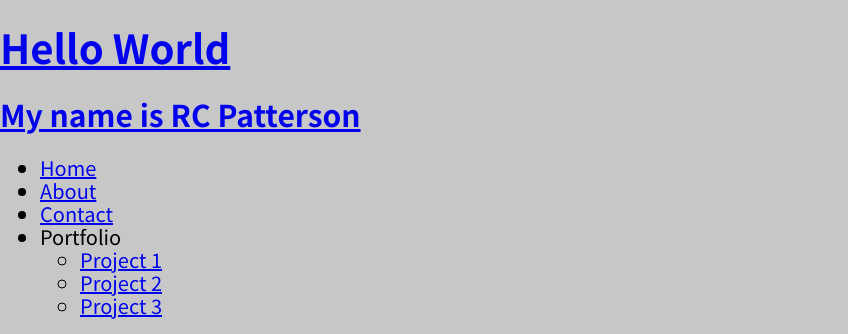
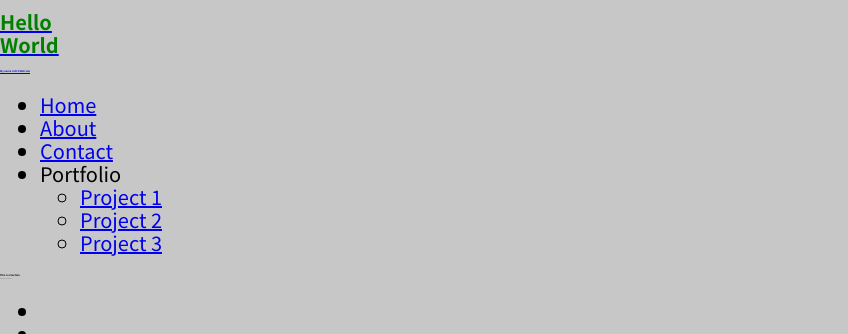
Before and after one commit to patteso1849/portfolio-project, a website: page index.html in a window 1280 px wide. Shown: the part 303-637 px from the top of the page, without its empty margins (0-848 px from the left). Drawn offline with nearby package versions, Linux system fonts and the light colour scheme.

Commit message:
Changes to index.html and styles.css

```diff
--- a/index.html
+++ b/index.html
@@ -56,6 +56,10 @@
   </nav>
 
 <main>
+  <!-- Sections are like subtopics related to the general topic of a page -->
+  <section>
+    <h2>This is a Section</h2>
+  </section>
   <p>This is my first SavvyCoders course.</p>
 
   <ul>
--- a/styles.css
+++ b/styles.css
@@ -7,11 +7,16 @@
 
 
   h1 {
-    color: rgb(231, 28, 28)
-    width 10px;
+    color: green;
+    font-size: 20px;
+    width: 10px;
     }
 
 
+    h2 {
+      font-size: 2.5px
+    }
+
     p{
-      font-size: 0.75px
+      font-size: 0.75
     }
```
